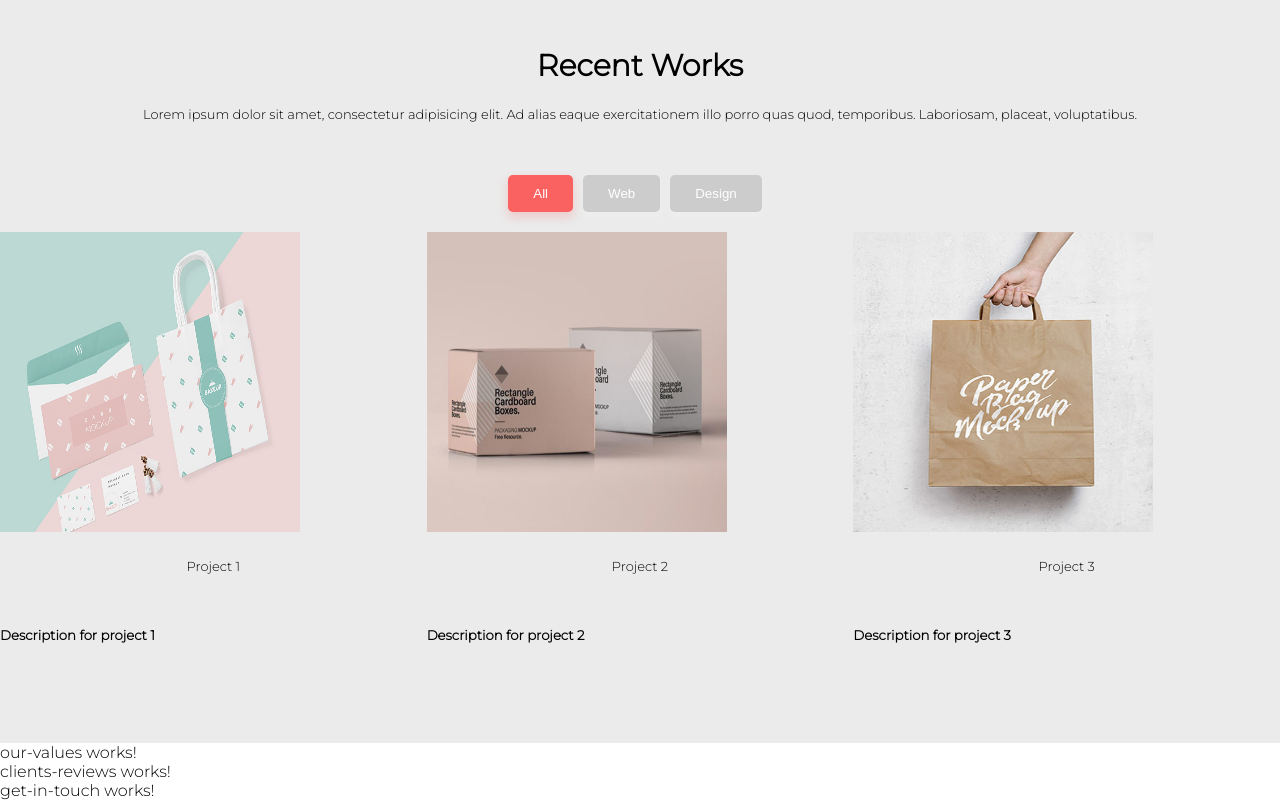
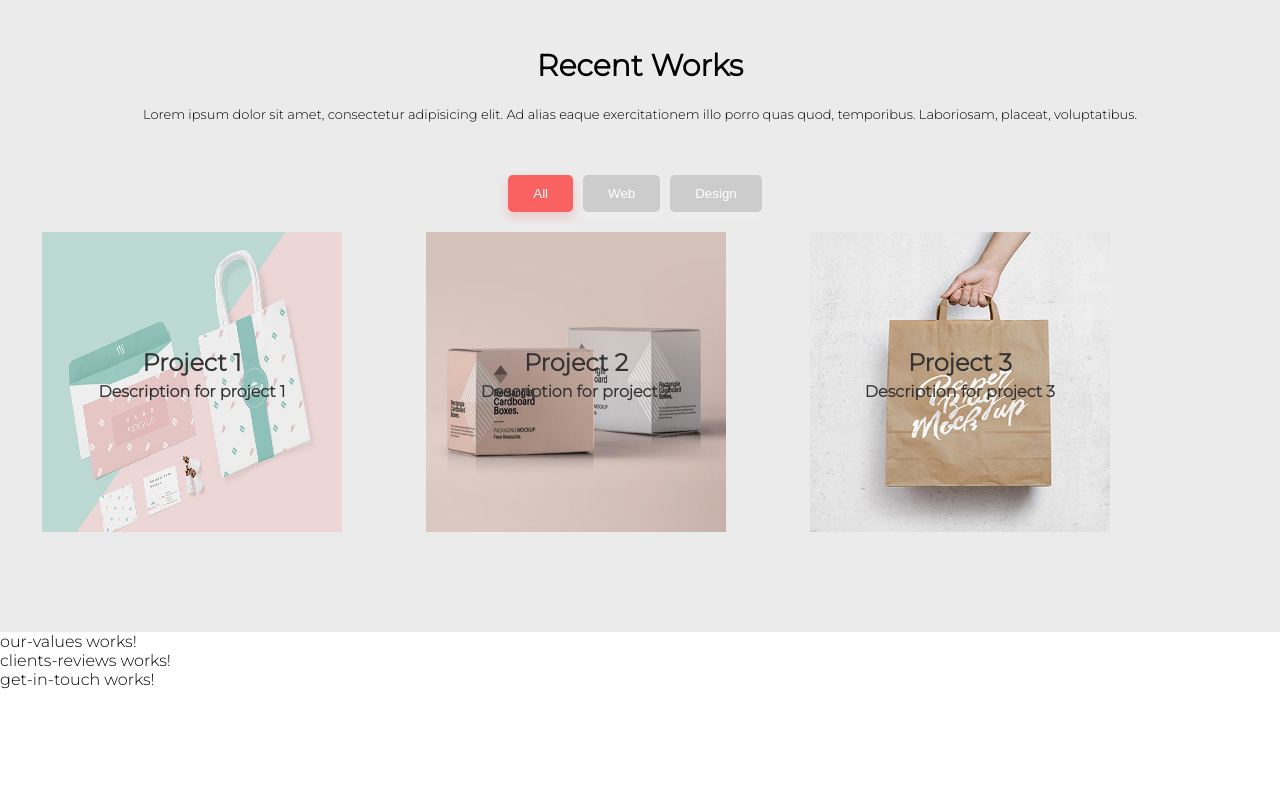
Before and after one commit to Valdemar26/wdc-landing, an Angular app: page / in a window 1280 px wide. Shown: the part 3793-4593 px from the top of the page. After the commit the page ends 4482 px from the top, so only its background shows below. Built offline with nearby package versions, Linux system fonts and the light colour scheme.

Commit message:
9: added recent-works block

```diff
--- a/src/app/components/recent-works/recent-works.component.html
+++ b/src/app/components/recent-works/recent-works.component.html
@@ -5,9 +5,10 @@
     temporibus. Laboriosam, placeat, voluptatibus.</p>
 
   <div class="wdc-buttons-wrapper">
-    <button class="button" (click)="makeActive(i)"
+    <button *ngFor="let button of buttons; let i = index"
             [ngClass]="{'active': activeButton === i}"
-            *ngFor="let button of buttons; let i = index">{{ button }}</button>
+            class="button"
+            (click)="makeActive(i)">{{ button }}</button>
   </div>
 
   <div class="works-wrapper">
--- a/src/app/components/recent-works/recent-works.component.scss
+++ b/src/app/components/recent-works/recent-works.component.scss
@@ -45,19 +45,33 @@
     display: flex;
 
     .wdc-example {
-      flex: 0 0 33.333333%;
+      display: flex;
+      justify-content: center;
+      align-items: center;
+      flex: 0 0 28%;
+      margin: 0 1%;
+      position: relative;
 
-      &:hover {
-
-        img {
-          background-color: rgba(0,0,0,.75);
-        }
-      }
+      // todo add hover animation
 
       img {
         width: 300px;
         height: 300px;
       }
+
+      p, h5 {
+        position: absolute;
+        color: #333333;
+        top: 40%;
+        margin: 0 auto;
+        font-size: 24px;
+        font-weight: bold;
+      }
+
+      h5 {
+        top: 50%;
+        font-size: 16px;
+      }
     }
   }
 }
--- a/src/app/components/recent-works/recent-works.component.ts
+++ b/src/app/components/recent-works/recent-works.component.ts
@@ -19,7 +19,6 @@ export class RecentWorksComponent implements OnInit {
 
   public makeActive(index: number): void {
     this.activeButton = index;
-    console.log(index);
   }
 
   private initButtons(): void {
```
Also changed, not shown: 1 other file (tests, documents, lock files or other folders).
